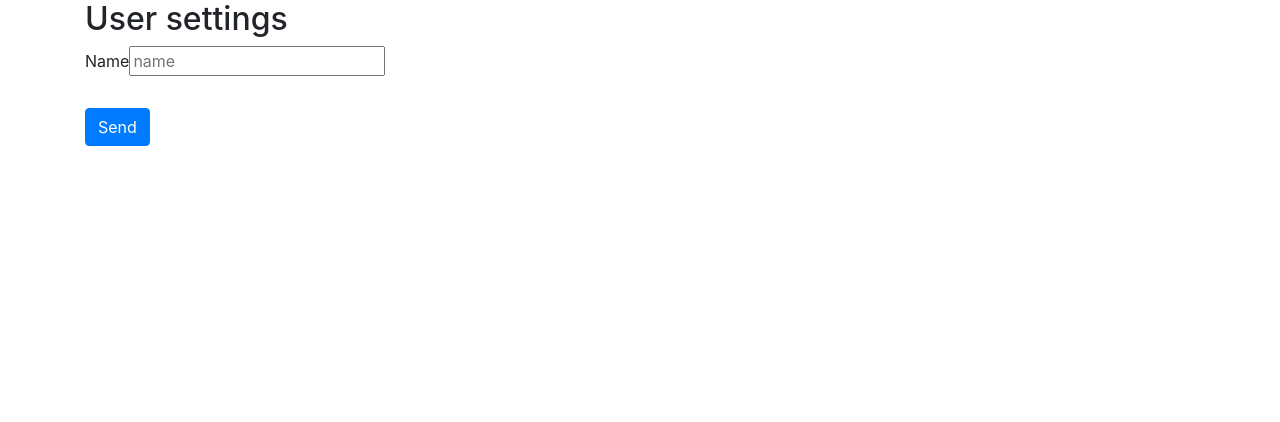
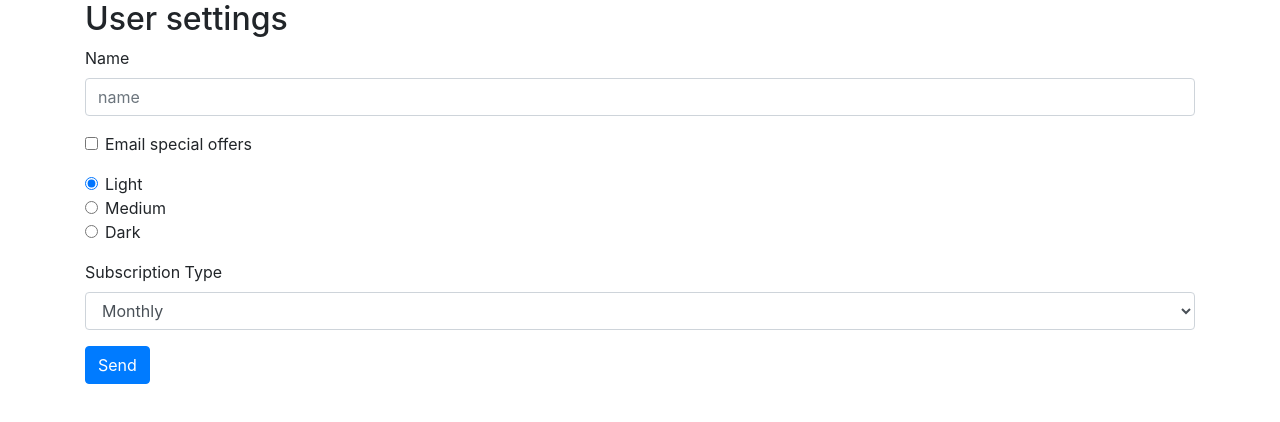
Before and after one commit to langulo-pscourses/angular-forms, an Angular app: page / in a window 1280 px wide. Shown: the top 422 px of the page. Built offline with nearby package versions, Linux system fonts and the light colour scheme.

Commit message:
checkboxes, radios, select

```diff
--- a/angular.json
+++ b/angular.json
@@ -19,13 +19,10 @@
             "polyfills": "src/polyfills.ts",
             "tsConfig": "tsconfig.app.json",
             "aot": true,
-            "assets": [
-              "src/favicon.ico",
-              "src/assets"
-            ],
+            "assets": ["src/favicon.ico", "src/assets"],
             "styles": [
-              "src/styles.css",
-              "node_modules/bootstrap/dist/css/bootstrap.min.css"
+              "node_modules/bootstrap/dist/css/bootstrap.min.css",
+              "src/styles.css"
             ],
             "scripts": []
           },
@@ -84,13 +81,8 @@
             "polyfills": "src/polyfills.ts",
             "tsConfig": "tsconfig.spec.json",
             "karmaConfig": "karma.conf.js",
-            "assets": [
-              "src/favicon.ico",
-              "src/assets"
-            ],
-            "styles": [
-              "src/styles.css"
-            ],
+            "assets": ["src/favicon.ico", "src/assets"],
+            "styles": ["src/styles.css"],
             "scripts": []
           }
         },
@@ -102,9 +94,7 @@
               "tsconfig.spec.json",
               "e2e/tsconfig.json"
             ],
-            "exclude": [
-              "**/node_modules/**"
-            ]
+            "exclude": ["**/node_modules/**"]
           }
         },
         "e2e": {
--- a/src/app/user-settings-form/user-settings-form.component.html
+++ b/src/app/user-settings-form/user-settings-form.component.html
@@ -1,10 +1,46 @@
 <div class="container">
   <h2>User settings</h2>
   <form>
+
     <div class="form-group">
       <label for="name">Name</label>
-      <input id="name" name="name" class="form-group" placeholder="name" />
+      <input id="name" name="name" class="form-control" placeholder="name" />
     </div>
+
+    <div class="form-check form-group">
+      <input class="form-check-input" type="checkbox"
+        id="email-offers" name="email-offers">
+        <label for="email-offers" class="form-check-label">
+          Email special offers
+        </label>
+    </div>
+
+    <div class="form-group">
+      <div class="form-check">
+        <input class="form-check-input" type="radio" name="interfaceStyle" id="lightInterface" value="light" checked>
+        <label class="form-check-label" for="lightInterface">Light</label>
+      </div>
+
+      <div class="form-check">
+        <input class="form-check-input" type="radio" name="interfaceStyle" id="mediumInterface" value="medium">
+        <label class="form-check-label" for="mediumInterface">Medium</label>
+      </div>
+
+      <div class="form-check">
+        <input class="form-check-input" type="radio" name="interfaceStyle" id="darkInterface" value="dark">
+        <label class="form-check-label" for="darkInterface">Dark</label>
+      </div>
+    </div>
+
+    <div class="form-group">
+      <label for="subscriptionType">Subscription Type</label>
+      <select class="form-control" id="subscriptionType">
+        <option>Monthly</option>
+        <option>Annual</option>
+        <option>Lifetime</option>
+      </select>
+    </div>
+
     <button class="btn btn-primary">Send</button>
   </form>
 </div>
```
